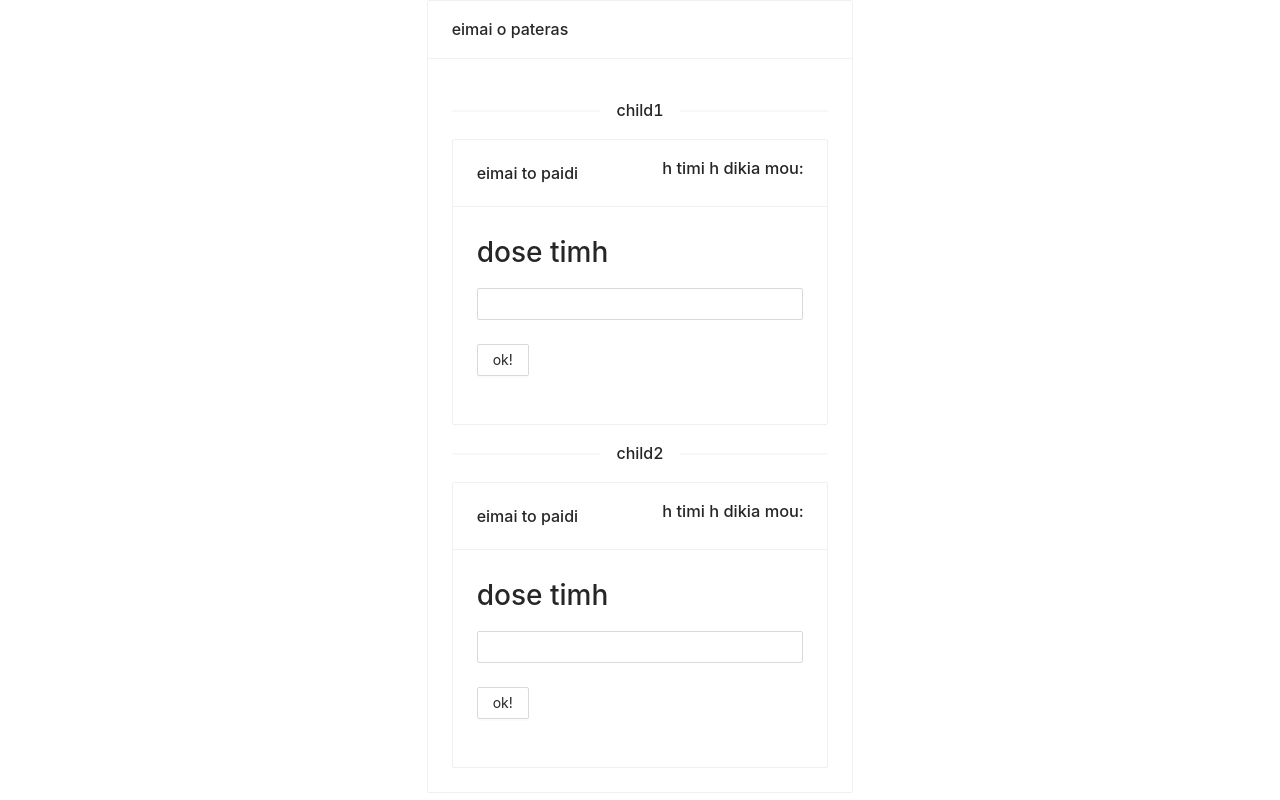
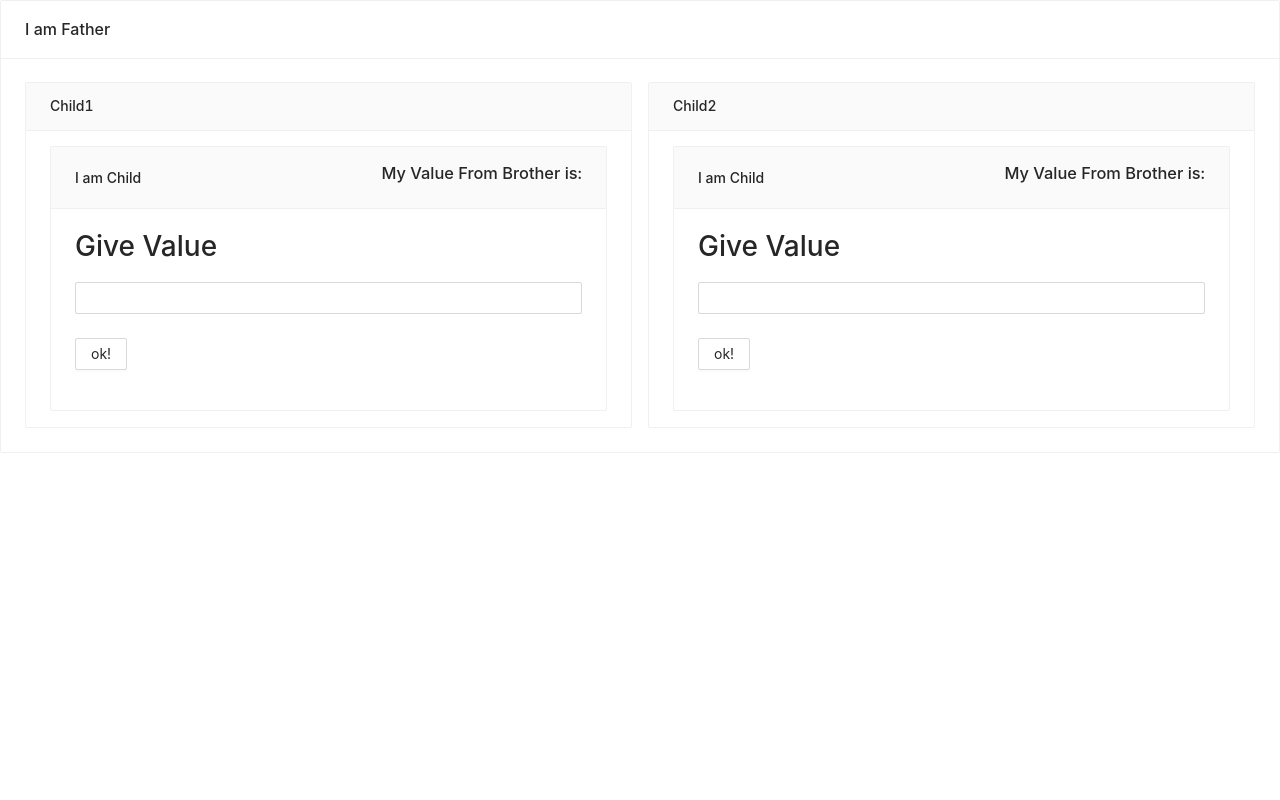
Before and after one commit to LeonLester/ReactComponentDataFlow, a Next.js app: page /siblings in a window 1280 px wide. Built offline with nearby package versions, Linux system fonts and the light colour scheme.

Commit message:
Fixed The Css

```diff
--- a/components/contextDownwards/fatherContext.js
+++ b/components/contextDownwards/fatherContext.js
@@ -6,7 +6,7 @@ export default function fatherDownwards() {
   return (
     <div>
       <Row>
-        <Card title="eimai o pateras" style={{width: "100%"}}>
+        <Card type="inner" title="I am Father:" style={{width: "100%"}}>
           <ChildContext/>
         </Card>
       </Row>
--- a/components/contextDownwards/grandFatherDownwardsContext.js
+++ b/components/contextDownwards/grandFatherDownwardsContext.js
@@ -16,7 +16,7 @@ export default function grandFatherContext() {
       <Row>
       <Col span={8}></Col>
         <Col span={8}>
-        <Card title="Eimai O Pappous kai exw auth thn timi" extra={<h1>{grandData}</h1>} style={{ width: "100%"}}>
+        <Card title="I am GrandFather:" extra={<h1>{grandData}</h1>} style={{ width: "100%"}}>
             <Form onFinish={onFinish}>
               <FormItem name="name">
                 <Input></Input>
--- a/components/downwardsDirect/childDownwardsDirect.js
+++ b/components/downwardsDirect/childDownwardsDirect.js
@@ -4,10 +4,10 @@ import {Row,Card} from 'antd';
 export default function childDownwards(fatherProps) {
   return (
     <Row>
-      <Card title="eimai to paidi" style={{
+      <Card type="inner" title="I am Child:" style={{
         width: "100%"
       }}>
-        <span>{fatherProps.data}</span>
+        <span>With Grandfathers Value:{fatherProps.data}</span>
       </Card>
     </Row>
   )
--- a/components/downwardsDirect/fatherDownwardsDirect.js
+++ b/components/downwardsDirect/fatherDownwardsDirect.js
@@ -7,7 +7,7 @@ export default function fatherDownwards(grandFatherprops) {
   return (
     <div>
       <Row>
-        <Card title="eimai o pateras" style={{width: "100%"}}>
+        <Card type="inner" title="I am Father:" style={{width: "100%"}}>
           <ChildDD data={grandFatherprops.data}></ChildDD>
         </Card>
       </Row>
--- a/components/downwardsDirect/grandFatherDownwardsDirect.js
+++ b/components/downwardsDirect/grandFatherDownwardsDirect.js
@@ -15,7 +15,7 @@ export default function grandFatherDownwards() {
       <Row>
       <Col span={8}></Col>
         <Col span={8}>
-        <Card title="Eimai O Pappous kai exw auth thn timi" extra={<h1>{grandData}</h1>} style={{ width: "100%"}}>
+        <Card title="I am GrandFather:" extra={<h1>{grandData}</h1>} style={{ width: "100%"}}>
 
         <div id="form">
             <Form onFinish={onFinish}>
--- a/components/siblings/childSibling.js
+++ b/components/siblings/childSibling.js
@@ -11,9 +11,9 @@ export default function childSiblings(fatherProps) {
   }
 
   return (
-    <Card title="eimai to paidi" extra={<h3>h timi h dikia mou:{fatherProps.data}</h3>} style={{width: "100%" }}>
+    <Card type="inner" title="I am Child" extra={<h3>My Value From Brother is:{fatherProps.data}</h3>} style={{width: "100%" }}>
       <div>
-        <h1>dose timh</h1>
+        <h1>Give Value</h1>
         <Form onFinish={onFinish}>
           <FormItem name="name">
             <Input></Input>
--- a/components/siblings/fatherSiblings.js
+++ b/components/siblings/fatherSiblings.js
@@ -1,26 +1,38 @@
 import 'antd/dist/antd.css';
-import {Row, Card, Divider,Col} from 'antd';
+import {Row, Card, Divider, Col} from 'antd';
 import {useState} from 'react'
 import ChildSiblings from './childSibling'
 
 export default function fatherSiblings() {
 
-  const [siblingData1,setSiblingData1] = useState("")
-  const [siblingData2,setSiblingData2] = useState("")
+  const [siblingData1,
+    setSiblingData1] = useState("")
+  const [siblingData2,
+    setSiblingData2] = useState("")
 
   return (
     <div>
-      <Row>
-      <Col span={8}></Col>
-      <Col span={8}>
-       <Card title="eimai o pateras" style={{width: "100%"}}>
-          <Divider>child1</Divider>
-          <ChildSiblings data={siblingData1} changeStateFunction={setSiblingData2}></ChildSiblings>
-          <Divider>child2</Divider>
-          <ChildSiblings data={siblingData2} changeStateFunction={setSiblingData1}></ChildSiblings>
-        </Card></Col>
-      <Col span={8}></Col>
-      <Col span={8}></Col>
+      <Row justify="center">
+        <Col span={24}>
+          <Card title="I am Father" style={{
+            width: "100%"
+          }}>
+            <div className="site-card-wrapper">
+              <Row gutter={16}>
+                <Col span={12}>
+                  <Card type="inner" title="Child1">
+                    <ChildSiblings data={siblingData1} changeStateFunction={setSiblingData2}></ChildSiblings>
+                  </Card>
+                </Col>
+                <Col span={12}>
+                  <Card type="inner" title="Child2">
+                    <ChildSiblings data={siblingData2} changeStateFunction={setSiblingData1}></ChildSiblings>
+                  </Card>
+                </Col>
+              </Row>
+            </div>
+          </Card>
+        </Col>
       </Row>
     </div>
   )
--- a/components/upwardsDirect/childUpwardsDirect.js
+++ b/components/upwardsDirect/childUpwardsDirect.js
@@ -10,7 +10,7 @@ export default function childUpwards(fatherProps) {
   }
 
   return (
-    <Card title="I am Child:" extra={<h1>{fatherProps.data}</h1>} style={{ width: "100%"}}>
+    <Card type="inner" title="I am Child:" extra={<h1>{fatherProps.data}</h1>} style={{ width: "100%"}}>
       <div>
         <h3>myValue:{fatherProps.data}</h3>
         <Form onFinish={onFinish}>
--- a/components/upwardsDirect/fatherUpwardsDirect.js
+++ b/components/upwardsDirect/fatherUpwardsDirect.js
@@ -7,7 +7,7 @@ export default function fatherUpwards(grandfatherProps) {
     return (
         <div>
             <Row>
-                <Card title="I am Father:" style={{ width: "100%" }}>
+                <Card type="inner" title="I am Father:" style={{ width: "100%" }}>
 
                     <ChildUP data={grandfatherProps.data} changeStateFunction={grandfatherProps.stateFunction}></ChildUP>
 
```
Also changed, not shown: components/contextDownwards/childContext.js (+6 -2 lines).
